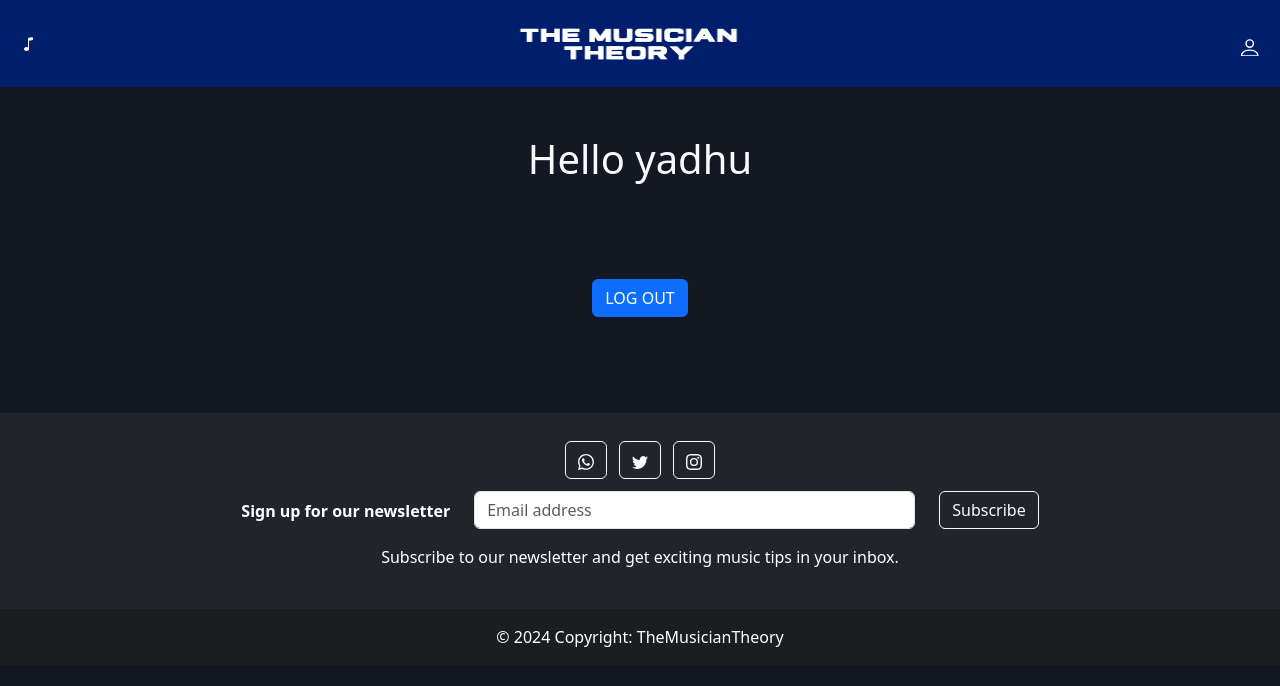
After one commit to yadhumanikandan/music_web_django, a Django app: page /account/ in a window 1280 px wide. The commit adds this page. Shown: the top 686 px of the page. Run offline with Django 5.2, Linux system fonts and the light colour scheme; a user stored in the database is signed in.

Commit message:
added account page with logout function

```diff
--- a/music_web/authenticat/templates/authenticat/base.html
+++ b/music_web/authenticat/templates/authenticat/base.html
@@ -5,7 +5,7 @@
     <meta charset="UTF-8">
     <meta name="viewport" content="width=device-width, initial-scale=1.0">
     <link href="https://cdn.jsdelivr.net/npm/bootstrap@5.3.3/dist/css/bootstrap.min.css" rel="stylesheet" integrity="sha384-QWTKZyjpPEjISv5WaRU9OFeRpok6YctnYmDr5pNlyT2bRjXh0JMhjY6hW+ALEwIH" crossorigin="anonymous">
-    <!-- <link rel="stylesheet" href="{% static 'base/css/style.css' %}"> -->
+    <link rel="stylesheet" href="{% static 'base/css/style.css' %}">
     <title>{% block title %} TheMusicianTheory {% endblock %}</title>
 </head>
 
@@ -27,9 +27,11 @@
                   <img src="{% static 'base/img/logoheader.png' %}" alt="logo" width="230" height="45">
                 </a>
 
+                <a href="/account">
                 <svg xmlns="http://www.w3.org/2000/svg" width="22" height="22" fill="currentColor" class="bi bi-person" viewBox="0 0 15 12">
                     <path d="M8 8a3 3 0 1 0 0-6 3 3 0 0 0 0 6m2-3a2 2 0 1 1-4 0 2 2 0 0 1 4 0m4 8c0 1-1 1-1 1H3s-1 0-1-1 1-4 6-4 6 3 6 4m-1-.004c-.001-.246-.154-.986-.832-1.664C11.516 10.68 10.289 10 8 10s-3.516.68-4.168 1.332c-.678.678-.83 1.418-.832 1.664z"/>
                 </svg>
+            </a>
 
             <!-- <a class="nav-link active" aria-current="page" href="#">Account</a> -->
         </div>
--- a/music_web/base/static/base/css/style.css
+++ b/music_web/base/static/base/css/style.css
@@ -7,4 +7,5 @@
 
 a {
   text-decoration: none;
+  color: white;
 }
--- /dev/null
+++ b/music_web/base/templates/base/account.html
@@ -0,0 +1,21 @@
+{% extends "base/base.html" %}
+
+
+{% block title %} TheMusicianTheory - Account {% endblock %}
+
+
+{% block content %}
+
+<div align="center" class="m-5">
+
+    <h1 align="center">Hello {{ user.username }}</h1>
+
+    <div class="m-5">
+    <a href="/auth/signout">
+    <button class="btn btn-primary m-5" type="button">LOG OUT</button>
+</div>
+</a>
+
+</div>
+
+{% endblock %}
--- a/music_web/base/templates/base/base.html
+++ b/music_web/base/templates/base/base.html
@@ -27,9 +27,11 @@
                   <img src="{% static 'base/img/logoheader.png' %}" alt="logo" width="230" height="45">
                 </a>
 
+                <a href="/account">
                 <svg xmlns="http://www.w3.org/2000/svg" width="22" height="22" fill="currentColor" class="bi bi-person" viewBox="0 0 15 12">
                     <path d="M8 8a3 3 0 1 0 0-6 3 3 0 0 0 0 6m2-3a2 2 0 1 1-4 0 2 2 0 0 1 4 0m4 8c0 1-1 1-1 1H3s-1 0-1-1 1-4 6-4 6 3 6 4m-1-.004c-.001-.246-.154-.986-.832-1.664C11.516 10.68 10.289 10 8 10s-3.516.68-4.168 1.332c-.678.678-.83 1.418-.832 1.664z"/>
                 </svg>
+              </a>
 
             <!-- <a class="nav-link active" aria-current="page" href="#">Account</a> -->
         </div>
--- a/music_web/base/urls.py
+++ b/music_web/base/urls.py
@@ -6,5 +6,6 @@ app_name = "base"
 
 urlpatterns = [
     path('', views.home, name='home'),
-    path('show-scales', views.show_scales, name='show_scales')
+    path('show-scales/', views.show_scales, name='show_scales'),
+    path('account/', views.account, name='account')
 ]
--- a/music_web/base/views.py
+++ b/music_web/base/views.py
@@ -9,6 +9,15 @@ def home(request):
     return render(request, 'base/home.html')
 
 
+
+def account(request):
+    if request.user.is_authenticated:
+        return render(request, "base/account.html")
+
+    else:
+        return redirect('authenticat:signin')
+
+
 def show_scales(request):
     data = Scale.objects.all()
     return render(request, 'base/display_data.html', {'data': data})
--- a/music_web/music_admin/templates/music_admin/base.html
+++ b/music_web/music_admin/templates/music_admin/base.html
@@ -27,9 +27,11 @@
                   <img src="{% static 'base/img/logoheader.png' %}" alt="logo" width="230" height="45">
                 </a>
 
+                <a href="/account">
                 <svg xmlns="http://www.w3.org/2000/svg" width="22" height="22" fill="currentColor" class="bi bi-person" viewBox="0 0 15 12">
                     <path d="M8 8a3 3 0 1 0 0-6 3 3 0 0 0 0 6m2-3a2 2 0 1 1-4 0 2 2 0 0 1 4 0m4 8c0 1-1 1-1 1H3s-1 0-1-1 1-4 6-4 6 3 6 4m-1-.004c-.001-.246-.154-.986-.832-1.664C11.516 10.68 10.289 10 8 10s-3.516.68-4.168 1.332c-.678.678-.83 1.418-.832 1.664z"/>
                 </svg>
+            </a>
 
             <!-- <a class="nav-link active" aria-current="page" href="#">Account</a> -->
         </div>
```
Also changed, not shown: music_web/db.sqlite3.
